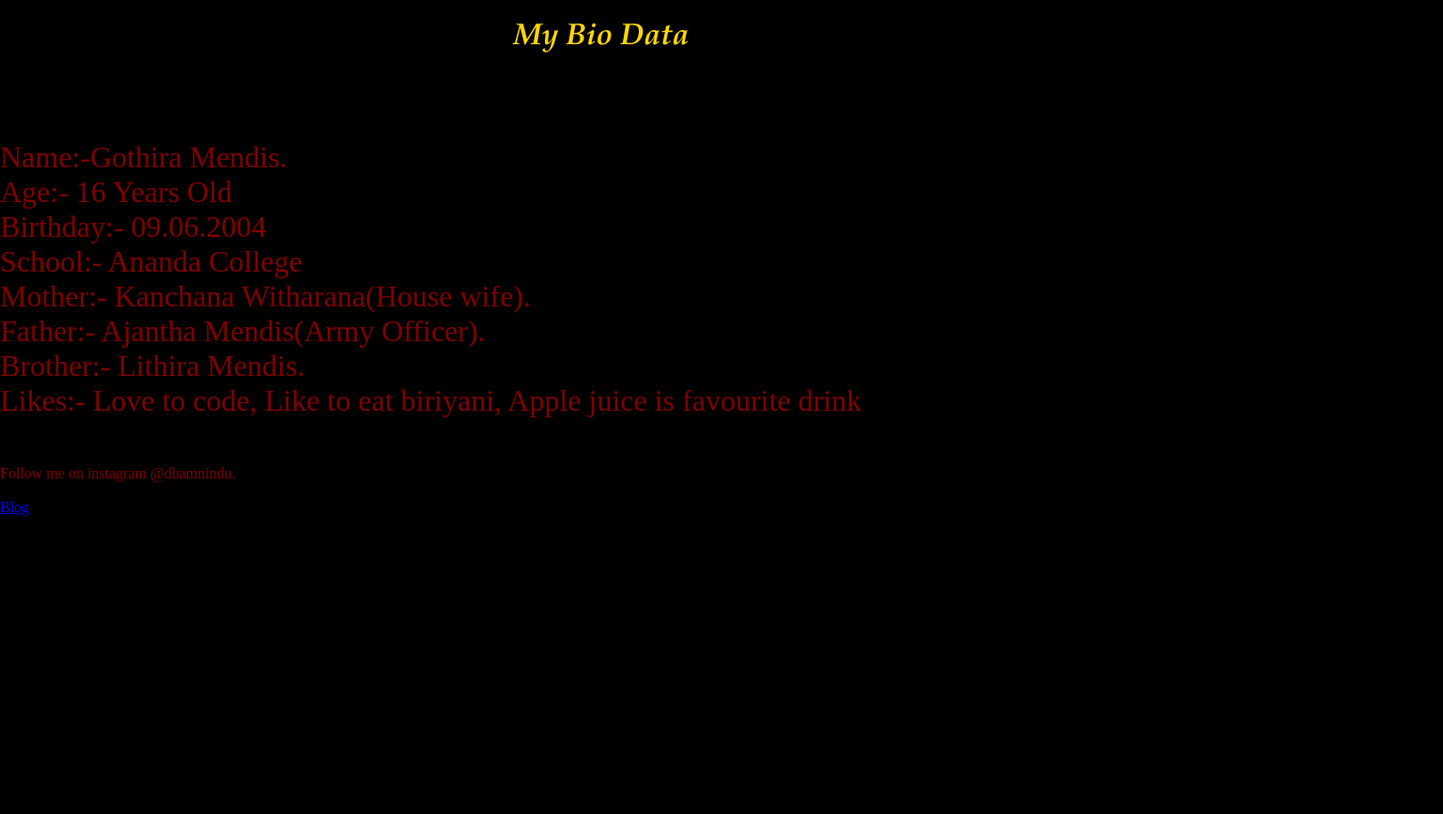
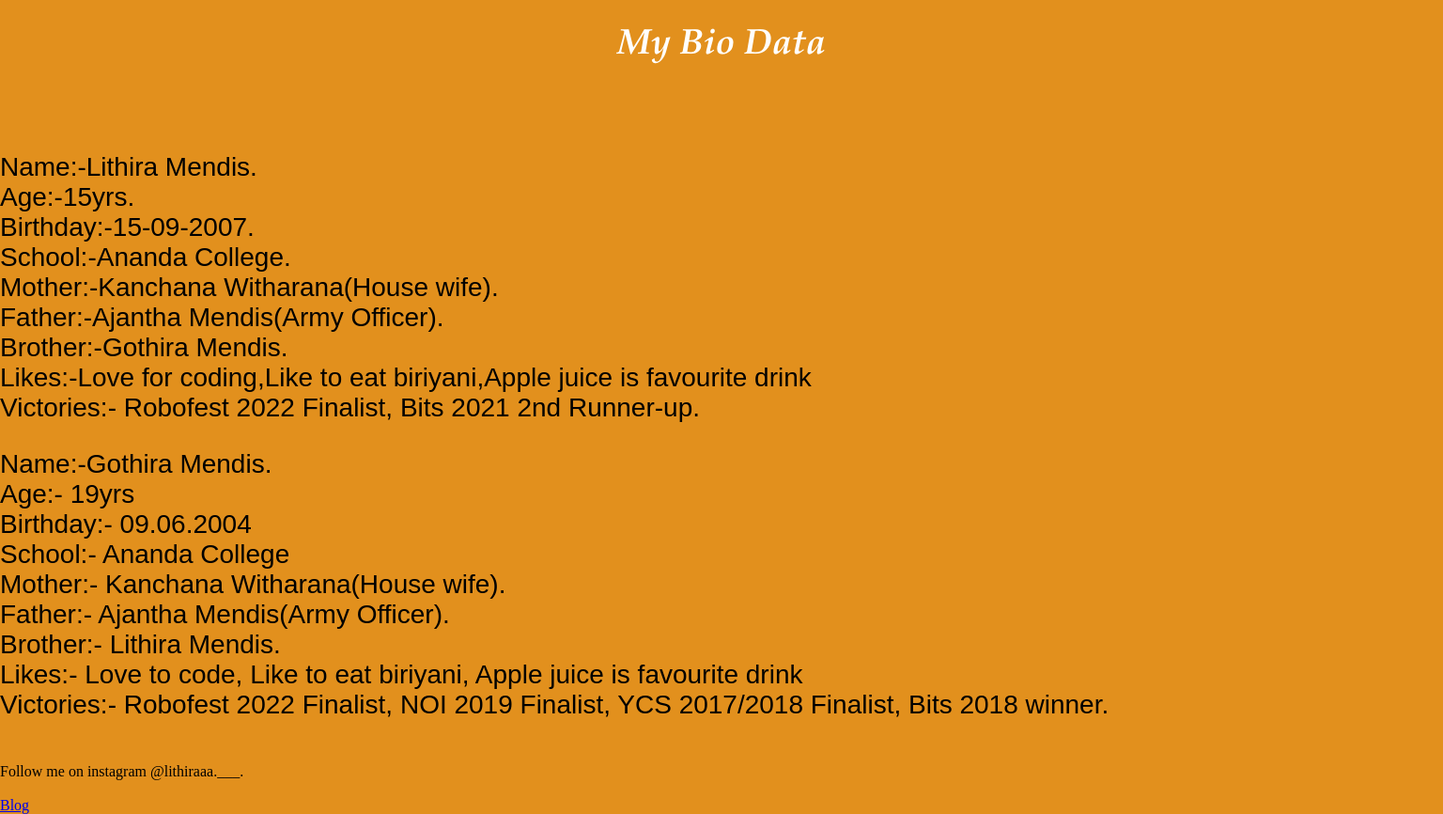
Before and after one commit to lithira2007/my-website, a plain HTML site: page index.html in a window 1280 px wide. Shown: the whole page at 94% size, 1536 px wide, since content can reach past the window. Before the commit the page ends 800 px from the top, so only its background shows below. Drawn offline with Linux system fonts and the light colour scheme.

Commit message:
Add files via upload

```diff
--- a/index.html
+++ b/index.html
@@ -1,7 +1,7 @@
 <!DOCTYPE html>
 <html>
 <head>
-<title>Gothira Mendis</title>
+<title>Lithira Mendis</title>
 <link rel="stylesheet" type="text/css" href="min.css"/>
 </head>
 <body>
@@ -14,15 +14,28 @@ My Bio Data
 </h1>
 <br>
 <br>
+
+<p>Name:-Lithira Mendis.<br>
+Age:-15yrs.<br>
+Birthday:-15-09-2007.<br>
+School:-Ananda College.<br>
+Mother:-Kanchana Witharana(House wife).<br>
+Father:-Ajantha Mendis(Army Officer).<br>
+Brother:-Gothira Mendis.<br>
+Likes:-Love for coding,Like to eat biriyani,Apple juice is favourite drink<br>
+Victories:- Robofest 2022 Finalist, Bits 2021 2nd Runner-up.</p>
+
 <p>Name:-Gothira Mendis.<br>
-Age:- 16 Years Old<br>
+Age:- 19yrs<br>
 Birthday:- 09.06.2004 <br>
 School:- Ananda College <br>
 Mother:- Kanchana Witharana(House wife).<br>
 Father:- Ajantha Mendis(Army Officer).<br>
 Brother:- Lithira Mendis.<br>
-Likes:- Love to code, Like to eat biriyani, Apple juice is favourite drink</p>
-<br>Follow me on instagram @dhamnindu. <br>
+Likes:- Love to code, Like to eat biriyani, Apple juice is favourite drink<br>
+Victories:- Robofest 2022 Finalist, NOI 2019 Finalist, YCS 2017/2018 Finalist, Bits 2018 winner.</p>
+
+<br>Follow me on instagram @lithiraaa.___. <br>
 <br><a href="www.gothira2004.blogspot.com">Blog</a><br>
 </body>
 </html>
--- a/min.css
+++ b/min.css
@@ -1,26 +1,26 @@
 body {
-	height: 100%;
+	height: 120%;
 	margin: 0;
 	text-align: left;
-	width: 100%;
-                 background-color: black;
-                 color:maroon;
+	width: 120%;
+                 background-color: rgb(226, 144, 29);
+
 }
 
 h1 {
 text-align: center;
-   font-size: 32px;
+   font-size: 38px;
   font-family: Palatino, 'Palatino Linotype', serif;
-  color: gold;
+  color: white;
 }
 
 h2 {
-	font-size: 56px;
+	font-size: 57px;
 }
 
 
 .hero {
-	padding: 250px 0;
+	padding: 278px 0;
 	margin: 30px;
   font-family: 'Trebuchet MS', Helvetica, sans-serif;
 
@@ -28,4 +28,6 @@ h2 {
 
 
 p {
-  font-size: 2rem;
+  font-size: 28px;
+  font-family: sans-serif;
+}
```
